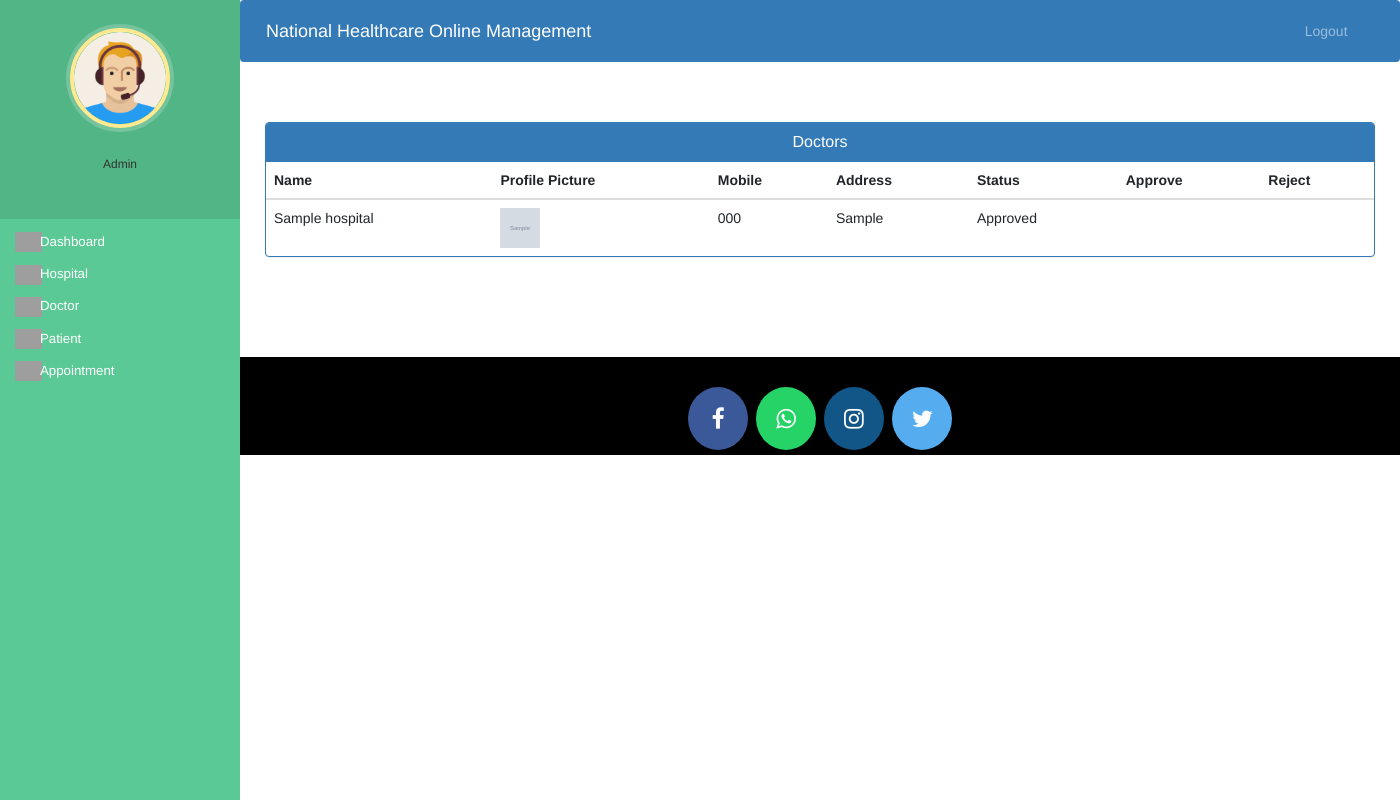
After one commit to 14201901/National-Healthcare-Online-Management, a Django app: page /admin-hospital-view in a window 1400 px wide. The commit adds this page. Run offline with Django 3.2, Linux system fonts and the light colour scheme; tables that the repository leaves empty hold one stand-in row (values such as "Sample post"); grey boxes marked "Sample" are stand-in pictures; some libraries are stand-ins or nearby versions; grey boxes are pictures that could not be loaded.

Commit message:
Hospital Approval Added

```diff
--- a/hospital/views.py
+++ b/hospital/views.py
@@ -20,7 +20,7 @@ def home_view(request):
     if request.user.is_authenticated:
         return HttpResponseRedirect('afterlogin')
     posts = models.Post.objects.all()
-    return render(request, 'hospital/index.html',{'posts':posts})
+    return render(request, 'hospital/index.html', {'posts': posts})
 
 
 def adminclick_view(request):
@@ -168,8 +168,8 @@ def admin_dashboard_view(request):
     doctors = models.Doctor.objects.all().order_by('-id')
     patients = models.Patient.objects.all().order_by('-id')
     # for three cards
-    doctorcount = models.Doctor.objects.all().filter(status=True).count()
-    pendingdoctorcount = models.Doctor.objects.all().filter(status=False).count()
+    doctorcount = models.Doctor.objects.all().filter(approved=True).count()
+    pendingdoctorcount = models.Doctor.objects.all().filter(approved=False).count()
 
     patientcount = models.Patient.objects.all().filter(approved=True).count()
     pendingpatientcount = models.Patient.objects.all().filter(approved=False).count()
@@ -266,14 +266,29 @@ def admin_add_doctor_view(request):
 @user_passes_test(is_admin)
 def admin_approve_doctor_view(request):
     # those whose approval are needed
-    doctors = models.Doctor.objects.all().filter(status=False)
+    doctors = models.Doctor.objects.all().filter(approved=False)
     return render(request, 'hospital/admin_approve_doctor.html', {'doctors': doctors})
+
 
 
 @login_required(login_url='adminlogin')
 @user_passes_test(is_admin)
 def approve_doctor_view(request, pk):
     doctor = models.Doctor.objects.get(id=pk)
+    doctor.status = True
+    doctor.save()
+    return redirect('admin-dashboard')
+
+
+def admin_hospital_view(request):
+    hospitals = models.Hospital.objects.all()
+    dict = {
+        "hospitals" : hospitals
+    }
+    return render(request, 'hospital/admin_view_hospital.html', dict)
+
+def approve_hospital_view(request, pk):
+    doctor = models.Hospital.objects.get(id=pk)
     doctor.status = True
     doctor.save()
     return redirect('admin-dashboard')
@@ -570,7 +585,7 @@ def doctor_dashboard_view(request):
         post = Post(text=text, doctor=doctor)
         post.save()
     # for three cards
-    patientcount = models.DoctorAppointment.objects.all().filter( doctor__user_id=request.user.id).count()
+    patientcount = models.DoctorAppointment.objects.all().filter(doctor__user_id=request.user.id).count()
     appointmentcount = models.DoctorAppointment.objects.all().filter(status=True, doctor__user=request.user).count()
     patientdischarged = models.PatientDischargeDetails.objects.all().distinct().filter(
         assignedDoctorName=request.user.first_name).count()
@@ -943,6 +958,7 @@ def hospital_indiv_review(request, id):
     }
     return render(request, 'hospital/hospital_review_view.html', dic)
 
+
 def doctor_list(request):
     user_list = models.Doctor.objects.all()
     page = request.GET.get('page', 1)
@@ -970,7 +986,7 @@ def doctor_indiv_review(request, id):
 
 
 def doctor_discharge_patient_view(request, pk):
-    appoint = models.DoctorAppointment.objects.get(id = pk)
+    appoint = models.DoctorAppointment.objects.get(id=pk)
     patient = appoint.patient
     days = (date.today() - appoint.appointmentDate)  # 2 days, 0:00:00
     assignedDoctor = appoint.doctor
--- a/hospitalmanagement/urls.py
+++ b/hospitalmanagement/urls.py
@@ -111,6 +111,13 @@ urlpatterns += [
     path('doctors_list', views.doctor_list, ),
     path('hospitals/review/<int:id>', views.hospital_indiv_review, ),
     path('doctors/review/<int:id>', views.doctor_indiv_review, ),
-    path('discharge/<int:pk>', views.doctor_discharge_patient_view)
+    path('discharge/<int:pk>', views.doctor_discharge_patient_view),
+
+
+    path('hospital-approve/<int:pk>', views.approve_hospital_view, name="approve-hospital"),
+    path('admin-hospital-view', views.admin_hospital_view)
+
+
+
 
 ]
--- a/templates/hospital/admin_base.html
+++ b/templates/hospital/admin_base.html
@@ -104,7 +104,8 @@
     </header>
     <ul>
       <li tabindex="0" class="icon-dashboard"> <a style="color:white; text-decoration:none;" href="/admin-dashboard"><span>Dashboard</span></a> </li>
-      <li tabindex="0" class="icon-customers"> <a style="color:white; text-decoration:none;" href="/admin-doctor"><span>Doctor</span></a></li>
+      <li tabindex="0" class="icon-customers"> <a style="color:white; text-decoration:none;" href="/admin-hospital-view"><span>Hospital</span></a></li>
+        <li tabindex="0" class="icon-customers"> <a style="color:white; text-decoration:none;" href="/admin-doctor"><span>Doctor</span></a></li>
       <li tabindex="0" class="icon-users"> <a style="color:white; text-decoration:none;" href="/admin-patient"><span>Patient</span></a></li>
       <li tabindex="0" class="icon-calendar"> <a style="color:white; text-decoration:none;" href="/admin-appointment"><span>Appointment</span></a></li>
     </ul>
--- /dev/null
+++ b/templates/hospital/admin_view_hospital.html
@@ -0,0 +1,64 @@
+{% extends 'hospital/admin_base.html' %}
+{% block content %}
+{%load static%}
+
+<head>
+  <link href="//netdna.bootstrapcdn.com/bootstrap/3.0.0/css/bootstrap.min.css" rel="stylesheet" id="bootstrap-css">
+  <script src="//netdna.bootstrapcdn.com/bootstrap/3.0.0/js/bootstrap.min.js"></script>
+  <script src="//code.jquery.com/jquery-1.11.1.min.js"></script>
+
+  <style media="screen">
+    a:link {
+      text-decoration: none;
+    }
+
+    h6 {
+      text-align: center;
+    }
+
+    .row {
+      margin: 100px;
+    }
+  </style>
+</head>
+
+<div class="container">
+  <div class="panel panel-primary">
+    <div class="panel-heading">
+      <h6 class="panel-title">Doctors</h6>
+    </div>
+    <table class="table table-hover" id="dev-table">
+      <thead>
+        <tr>
+
+          <th>Name</th>
+          <th>Profile Picture</th>
+          <th>Mobile</th>
+          <th>Address</th>
+            <th>Status</th>
+          <th>Approve</th>
+          <th>Reject</th>
+        </tr>
+      </thead>
+      {% for hospital in hospitals %}
+      <tr>
+
+        <td> {{hospital.hospital_name}}</td>
+        <td> <img src="{% static hospital.profile_pic.url %}" alt="Profile Pic" height="40px" width="40px" /></td>
+        <td>{{hospital.mobile}}</td>
+        <td>{{hospital.location}}</td>
+              {% if hospital.approved %}
+                  <td>Approved</td>
+                  {% else %}
+                   <td>Pending</td>
+                  <td><a class="btn btn-primary btn-xs" href="{% url 'approve-hospital' hospital.id  %}"><span class="glyphicon glyphicon-ok"></span></a></td>
+        <td><a class="btn btn-danger btn-xs" href="{% url 'approve-hospital' hospital.id  %}"><span class="glyphicon glyphicon-trash"></span></a></td>
+              {% endif %}
+      </tr>
+      {% endfor %}
+    </table>
+  </div>
+</div>
+
+
+{% endblock content %}
```
